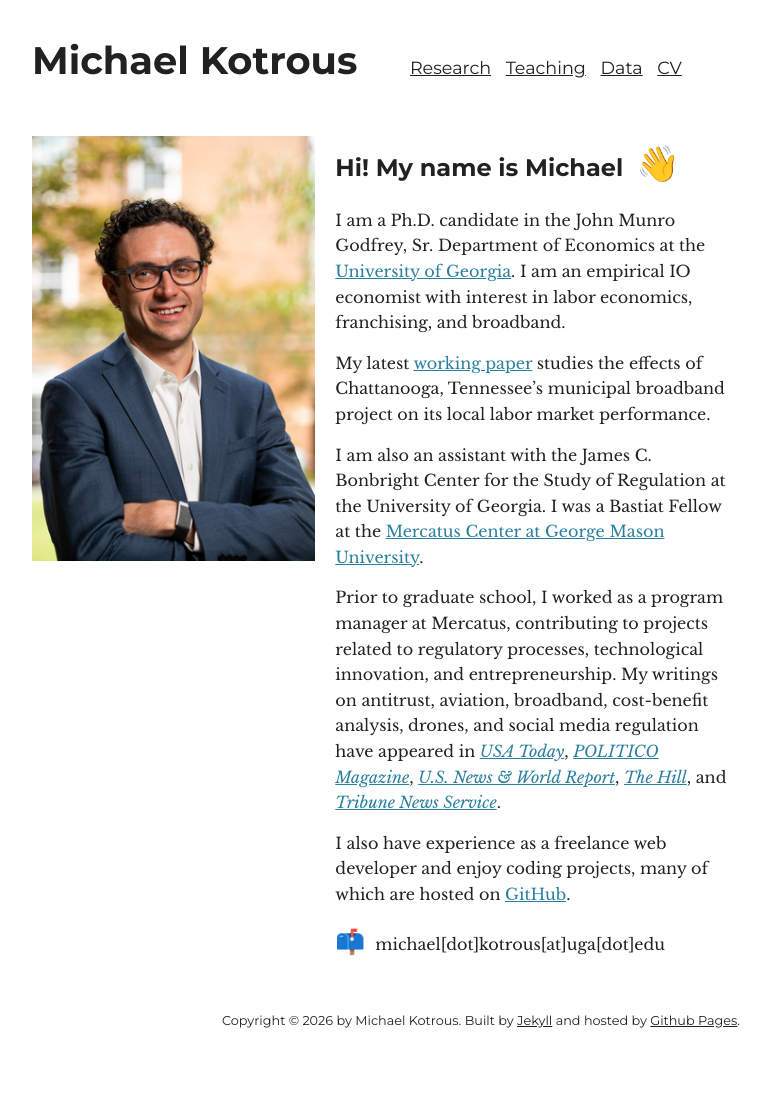
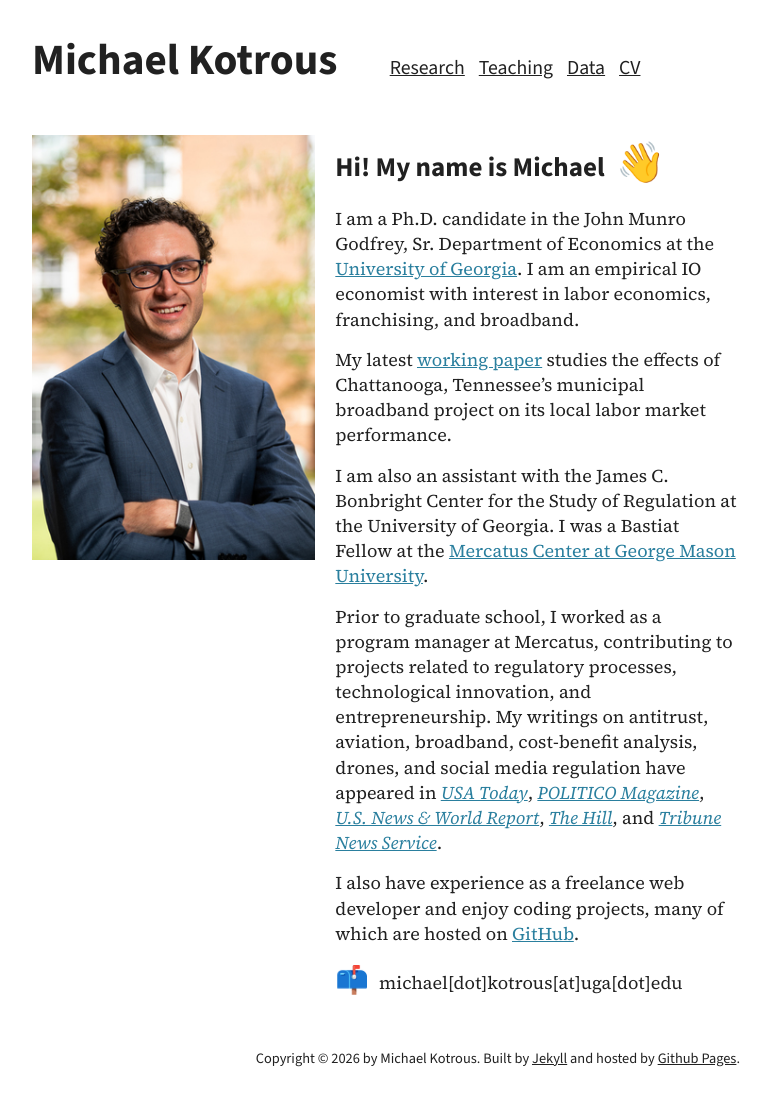
Before and after one commit to michaelkotrous/michaelkotrous.github.io, a Jekyll site: the page built from index.md, in a window 1280 px wide. Shown: the whole page, without its empty margins (254-1024 px from the left). Built offline with Jekyll 4.4.1, drawn with Linux system fonts in a browser that asks for light colours; before the commit the page ends 1061 px from its top, so only the background shows below that.

Commit message:
Update typography to Adobe Source family (Source Serif 4; Source Sans 3; Source Code Pro)

```diff
--- a/_data/datasets.yml
+++ b/_data/datasets.yml
@@ -1,7 +1,7 @@
 # Static dataset cards for datasets without a tutorial post page.
 # For datasets with a dedicated tutorial, create a post in _posts/ with category: data.
 
-- title: "Broadband Deployments (FCC Form 477)"
+- title: "Broadband Deployments (FCC)"
   summary: "Semi-annual panel of U.S. Census block fixed broadband deployments and demographics from Dec. 2014 – Dec. 2019"
   links:
     - text: GitHub
--- a/_includes/head.html
+++ b/_includes/head.html
@@ -1,6 +1,8 @@
 <meta charset="utf-8" />
 <meta name="viewport" content="width=device-width, initial-scale=1, maximum-scale=1" />
-<link href="https://fonts.googleapis.com/css2?family=Libre+Baskerville:ital,wght@0,400;0,700;1,400&family=Montserrat:wght@400;700&family=Open+Sans+Condensed:wght@300;700&display=swap" rel="stylesheet">
+<link rel="preconnect" href="https://fonts.googleapis.com">
+<link rel="preconnect" href="https://fonts.gstatic.com" crossorigin>
+<link href="https://fonts.googleapis.com/css2?family=Source+Code+Pro:ital,wght@0,200..900;1,200..900&family=Source+Sans+3:ital,wght@0,200..900;1,200..900&family=Source+Serif+4:ital,opsz,wght@0,8..60,200..900;1,8..60,200..900&display=swap" rel="stylesheet">
 <link href="/css/style.css" type="text/css" rel="stylesheet" />
 <script type="text/javascript" src="/js/main.js"></script>
 <title>{{ page.title }}</title>
--- a/sass/base/_elements.scss
+++ b/sass/base/_elements.scss
@@ -54,7 +54,7 @@ img {
     margin-bottom: 25px;
     padding: 20px;
     width: 100%;
-    font-family: "Montserrat", sans-serif;
+    font-family: var(--font-sans);
     background: var(--surface);
     border-top: 5px solid var(--surface-accent);
     box-shadow: 0px 5px 15px var(--surface-shadow);
@@ -75,7 +75,8 @@ img {
 
     &--content--title {
         margin-bottom: 5px;
-        font-family: 'Open Sans Condensed', sans-serif;
+        font-family: var(--font-sans);
+        font-size: 1rem;
         font-weight: 700;
         color: var(--header-color);
 
--- a/sass/base/_footer.scss
+++ b/sass/base/_footer.scss
@@ -3,7 +3,7 @@ footer {
 
     .copyright {
         text-align: right;
-        font-family: "Montserrat", sans-serif;
+        font-family: var(--font-sans);
         font-size: 0.8rem;
     }
 }
--- a/sass/base/_header.scss
+++ b/sass/base/_header.scss
@@ -18,7 +18,7 @@ header {
 
     .menu {
         display: inline-block;
-        font-family: "Montserrat", sans-serif;
+        font-family: var(--font-sans);
         font-size: 1.1rem;
 
         body.article & {
--- a/sass/base/_typography.scss
+++ b/sass/base/_typography.scss
@@ -4,37 +4,41 @@
    Typography
    ----------------- */
 
+:root {
+    --font-serif: "Source Serif 4", Georgia, serif;
+    --font-sans: "Source Sans 3", system-ui, -apple-system, BlinkMacSystemFont, "Segoe UI", sans-serif;
+    --font-mono: "Source Code Pro", Menlo, Consolas, Monaco, monospace;
+}
+
 html,
 body {
     margin: 0;
     padding: 0;
     color: var(--text-color);
-    font-family: "Libre Baskerville", serif;
-    font-size: 16px; // use ems relative to 16px hereafter
-    line-height: 1.6;
+    font-family: var(--font-serif);
+    font-size: 18px; // use ems relative to 16px hereafter
+    font-weight: 400;
+    line-height: 1.4;
     background: var(--background);
 }
 
 h1,h2,h3,h4,h5,h6 {
     margin-top: 0;
-    font-family: "Montserrat", sans-serif;
+    font-family: var(--font-sans);
     font-weight: 700;
     color: var(--header-color);
 }
 
 .serif {
-    font-family: "Libre Baskerville", serif;
-}
-.condensed {
-    font-family: "Open Sans Condensed", sans-serif;
+    font-family: var(--font-serif);
 }
 
 pre, code {
-    font-family: "Courier New", Courier, monospace;
+    font-family: var(--font-mono);
 }
 
 table thead th {
-    font-family: "Montserrat", sans-serif;
+    font-family: var(--font-sans);
     font-weight: 700;
     color: var(--header-color);
 }
--- a/sass/layouts/_article.scss
+++ b/sass/layouts/_article.scss
@@ -50,14 +50,14 @@
 .article-content--sidebar {
     &--block {
         margin-bottom: 15px;
-        font-family: "Open Sans Condensed", sans-serif;
-        font-size: 0.889rem;
+        font-family: var(--font-sans);
+        font-size: 0.72222222rem;
         text-align: center;
 
         h4 {
-            font-family: "Open Sans Condensed", sans-serif;
-            font-size: 1rem;
+            font-family: var(--font-sans);
             font-weight: 700;
+            font-size: 0.88888889rem;
             text-transform: uppercase;
         }
 
```
